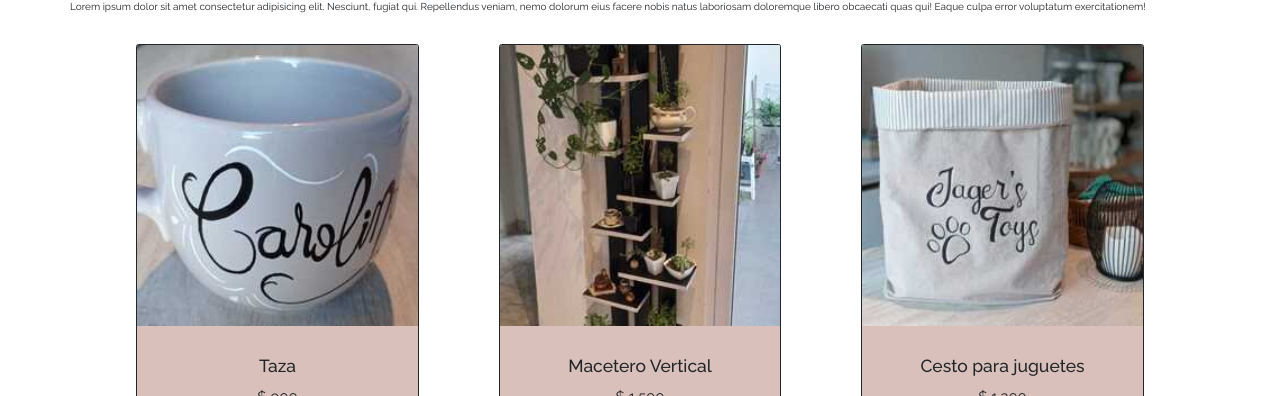
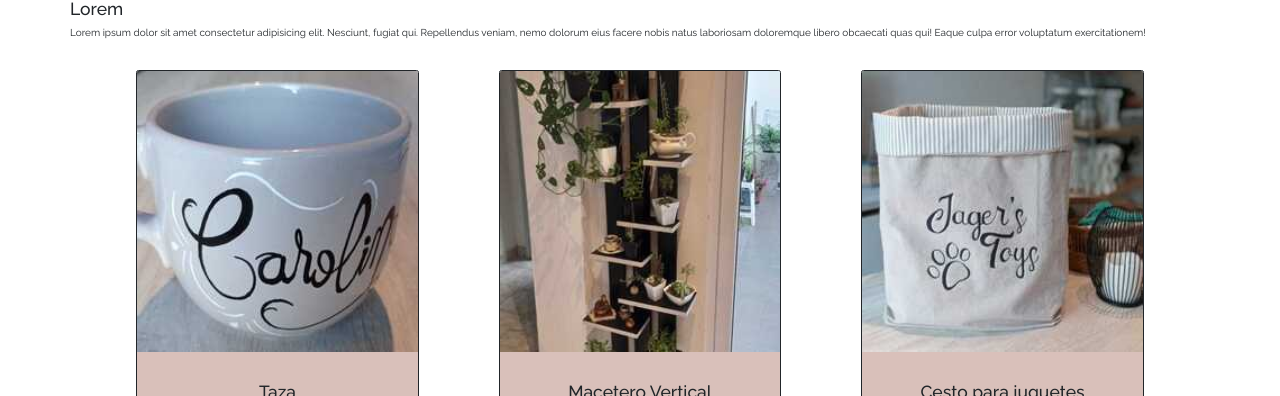
Before and after one commit to AgusHernandez/Minou.Minou-Hernandez, a plain HTML site: page index.html in a window 1280 px wide. Shown: the part 704-1100 px from the top of the page. Drawn offline with nearby package versions, Linux system fonts and the light colour scheme.

Commit message:
Se agregó un titulo

```diff
--- a/index.html
+++ b/index.html
@@ -43,6 +43,7 @@
     <main>
         <section class="container-lg position-relative">
             <h2 class="display-3 mt-5 text-center">PRODUCTOS</h2>
+            <h3>Lorem</h3>
             <p>Lorem ipsum dolor sit amet consectetur adipisicing elit. Nesciunt, fugiat qui. Repellendus veniam, nemo dolorum eius facere nobis natus laboriosam doloremque libero obcaecati quas qui! Eaque culpa error voluptatum exercitationem!</p>
             <article class="row cardsProductos justify-content-center mt-5 img-fluid">
                 <article class="col-lg-3 col-md-6 col-sm-4 col-6 cardProducto">
```
